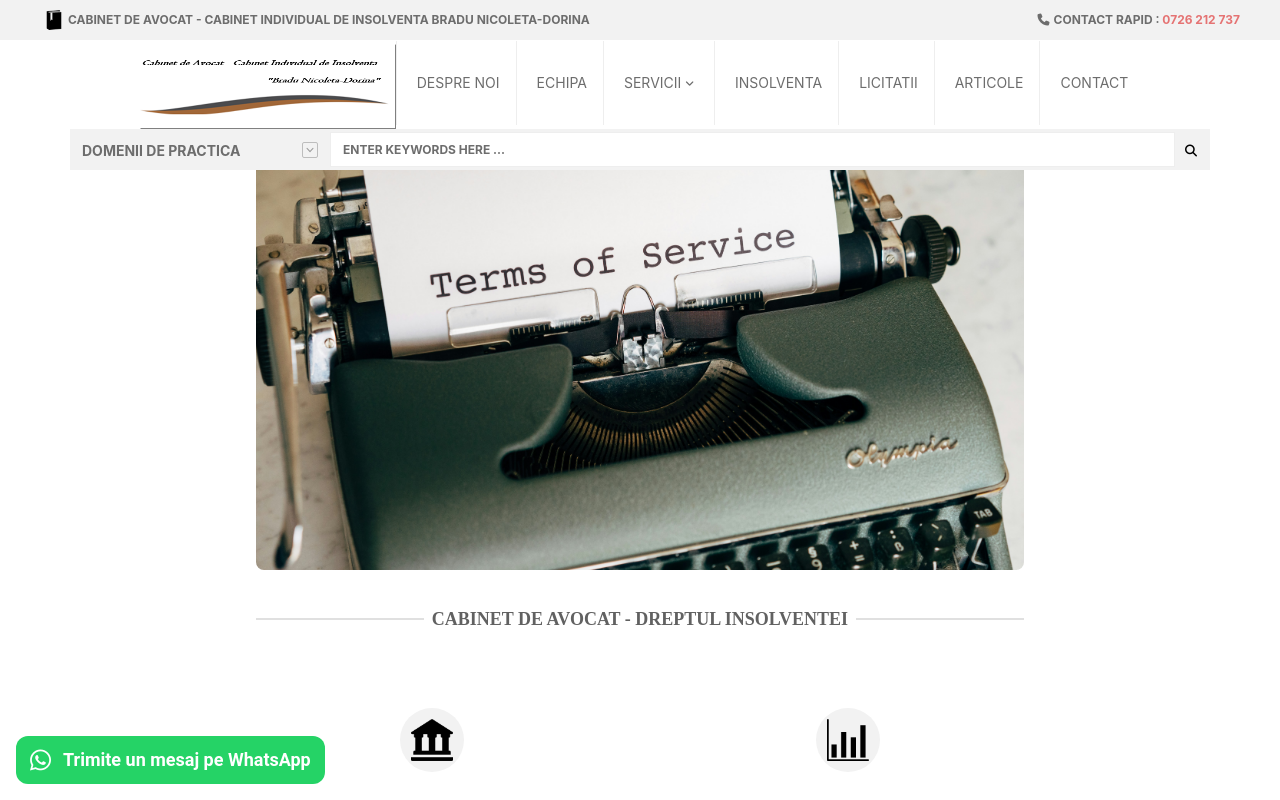
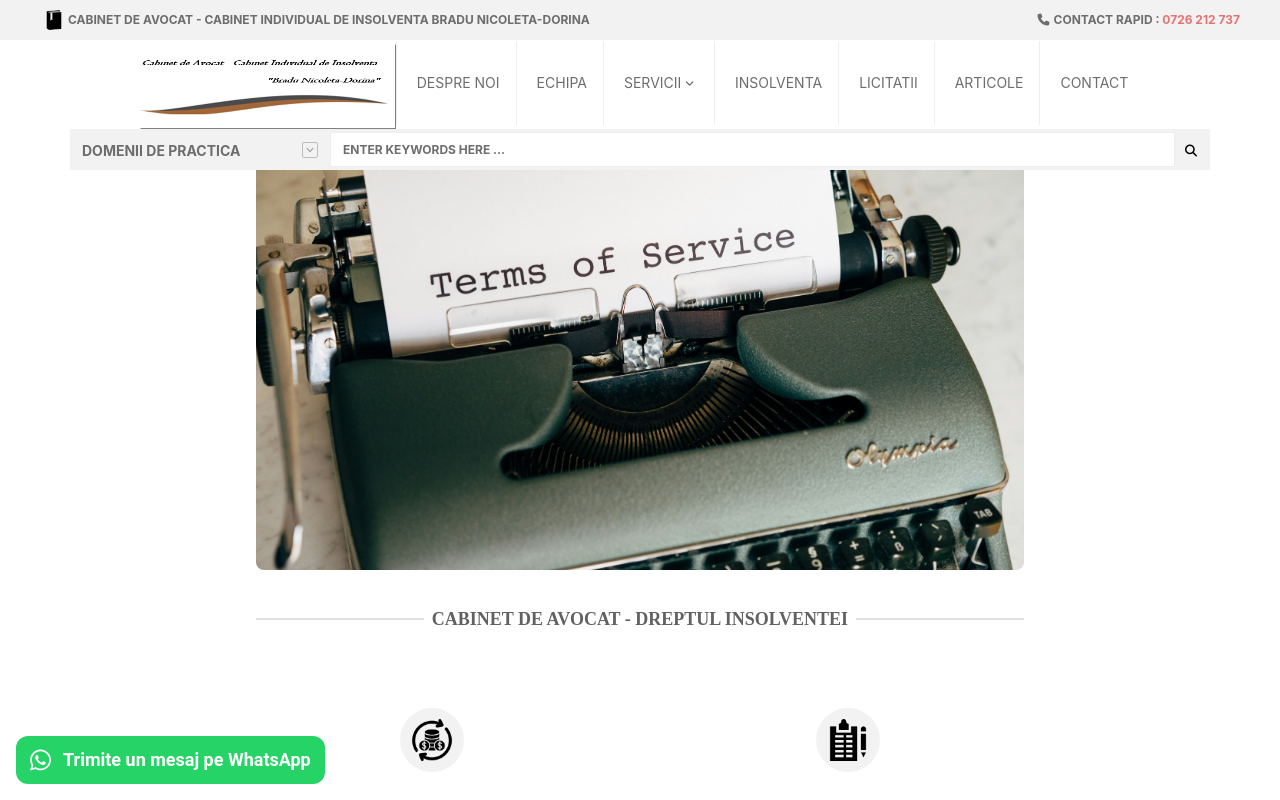
Before and after one commit to CleanCodeRo/bradu-law, a React (Vite) app: page /insolventa in a window 1280 px wide. Shown: the top 800 px of the page. Built offline with nearby package versions, Linux system fonts and the light colour scheme.

Commit message:
more icons

```diff
--- a/src/Pages/Insolventa.jsx
+++ b/src/Pages/Insolventa.jsx
@@ -35,8 +35,8 @@ export default function Insolventa() {
 
 
                     <div id="iconsDetails" className="w-full grid grid-cols-1 sm:grid-cols-2 gap-x-16 mb-10">
-                        <IconDetailCard image="images/judge_1705255.png" title={"Insolventa -Cabinet de avocat"} text={"Lansarea și gestionarea procedurilor de insolvență "} />
-                        <IconDetailCard image="images/chart_3832835.png" title={"Faliment – Cabinet de avocat"} text={"Crearea şi implementarea, prin soluţii personalizate, a unor planuri de redresare pentru firmele aflate în dificultate financiară."} />
+                        <IconDetailCard image="images/money-flow.png" title={"Insolventa -Cabinet de avocat"} text={"Lansarea și gestionarea procedurilor de insolvență "} />
+                        <IconDetailCard image="images/registre.png" title={"Faliment – Cabinet de avocat"} text={"Crearea şi implementarea, prin soluţii personalizate, a unor planuri de redresare pentru firmele aflate în dificultate financiară."} />
                     </div>
                 </div>
             </div>
```
